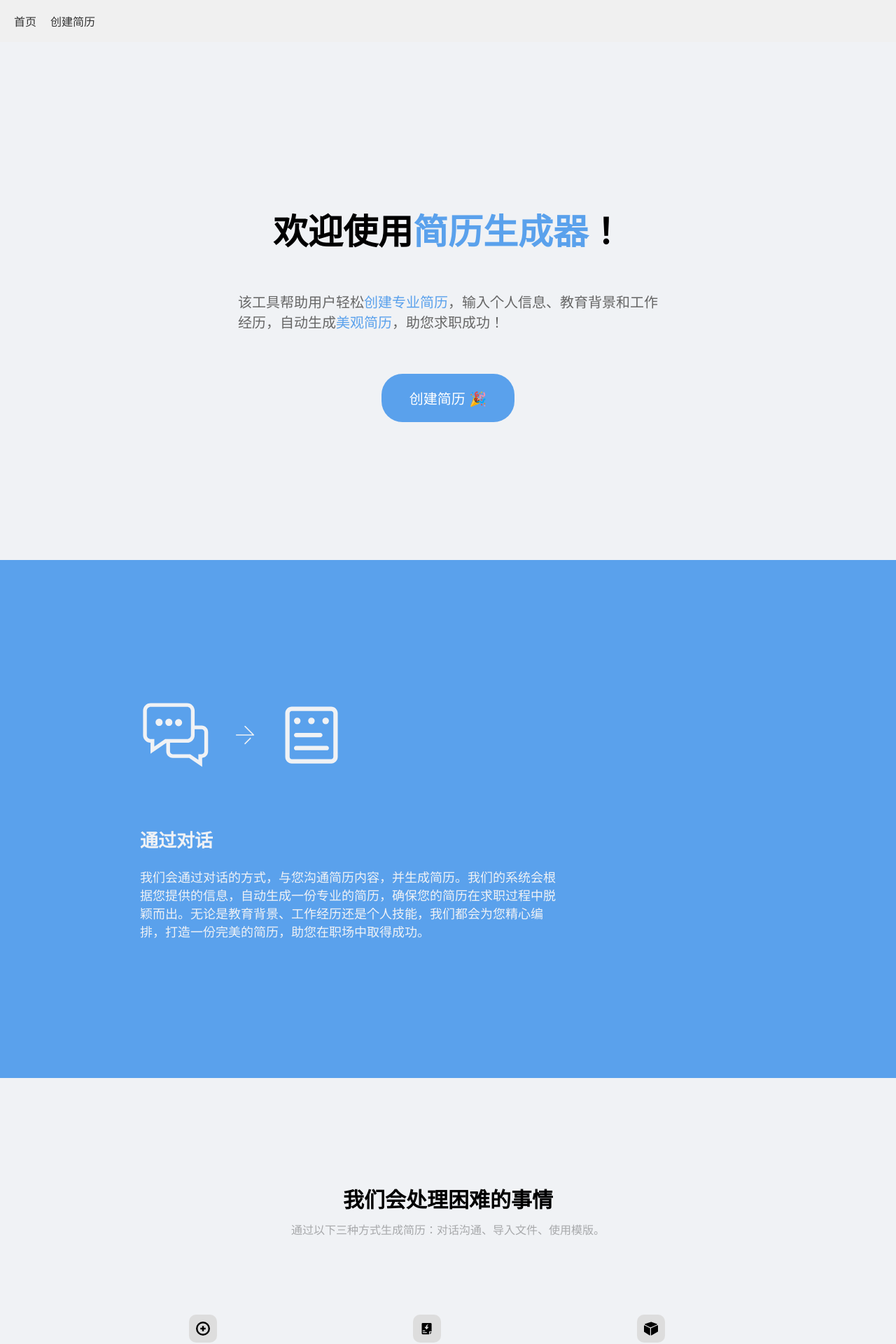
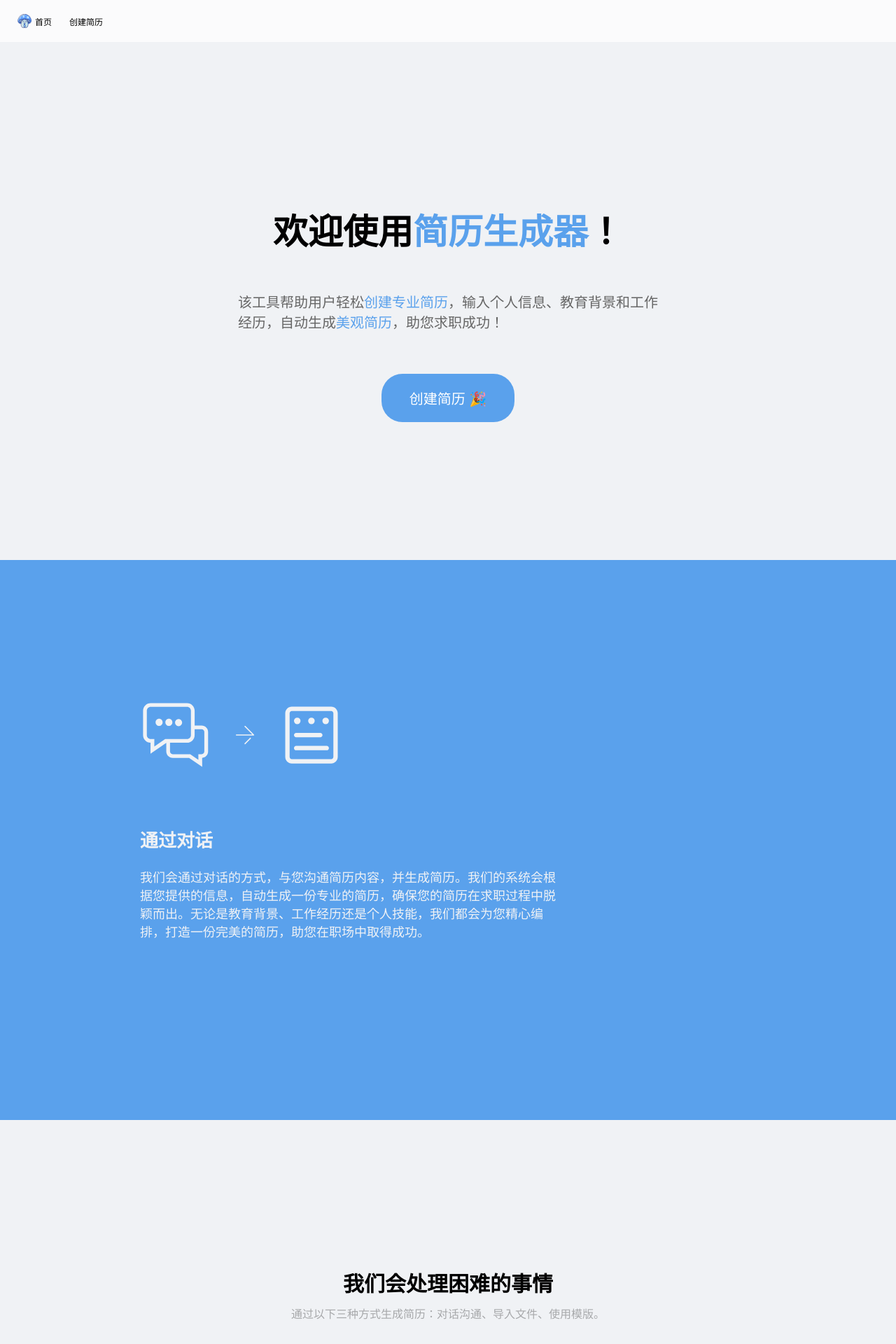
Before and after one commit to nagisa77/ai-cv, a Vue app: page / in a window 1280 px wide. Shown: the top 1920 px of the page at 70% size. Built offline with nearby package versions, Linux system fonts and the light colour scheme.

Commit message:
feat: header ui

```diff
--- a/src/App.vue
+++ b/src/App.vue
@@ -3,14 +3,15 @@
   <div id="app">
     <!-- 可以放一些全局导航或头部信息 -->
     <header class="header">
-        <!-- 跳转首页 -->
-        <router-link class="header-link" to="/">首页</router-link>
-        <!-- 跳转创建简历 -->
-        <router-link class="header-link" to="/create-resume">创建简历</router-link>
+      <!-- 跳转首页 -->
+      <router-link class="header-link" to="/">
+        <img src="@/assets/icon/logo1.png" alt="logo"
+          class="header-logo">首页</router-link>
+      <router-link class="header-link" to="/create-resume">创建简历</router-link>
     </header>
 
     <!-- 路由出口：这里会动态展示 Home.vue 或 CreateResume.vue -->
-    <router-view class="router-view"/>
+    <router-view class="router-view" />
   </div>
 </template>
 
@@ -24,24 +25,38 @@ export default {
 /* 全局样式或布局 */
 header {
   height: 60px;
-  background-color: #f0f0f0;
   display: flex;
-  justify-content: flex-start; /* 从左向右排 */
+  justify-content: flex-start;
+  /* 从左向右排 */
   align-items: center;
   position: fixed;
   top: 0;
   left: 0;
   right: 0;
   z-index: 1000;
+  backdrop-filter: blur(10px);
+  /* 毛玻璃效果 */
+  -webkit-backdrop-filter: blur(10px);
+  /* Safari 浏览器支持 */
+  background-color: var(--color-header-background);
 }
 
 .header-link {
-  margin-left: 20px;
+  margin-left: 25px;
+  font-size: 12px;
   text-decoration: none;
-  color: #333;
+  color: var(--color-black);
+  display: flex;
+  gap: 5px;
+  align-items: center;
 }
 
 .router-view {
   transform: translateY(60px);
 }
+
+.header-logo {
+  width: 20px;
+  height: 20px;
+}
 </style>
--- a/src/assets/global.css
+++ b/src/assets/global.css
@@ -4,6 +4,7 @@
   --color-primary-hover: #4a8dd0;
   --color-black: #000000;
   --color-gray: #dddddd;
+  --color-header-background: rgba(240, 242, 245, 0.3);
 }
 
 html, body {
--- a/src/views/Home.vue
+++ b/src/views/Home.vue
@@ -331,13 +331,13 @@ export default {
 }
 
 .session2 {
-  height: calc(100vh - 60px);
+  height: calc(100vh);
   width: 100vw;
   background-color: var(--color-primary);
 }
 
 .session3 {
-  height: calc(100vh - 60px);
+  height: calc(100vh);
   width: 100vw;
   background-color: var(--color-secondary);
 }
@@ -431,7 +431,7 @@ export default {
   font-size: 30px;
   font-weight: bold;
   color: var(--color-black);
-  margin-top: 150px;
+  margin-top: 210px;
 }
 
 .session3-title-sub {
```
